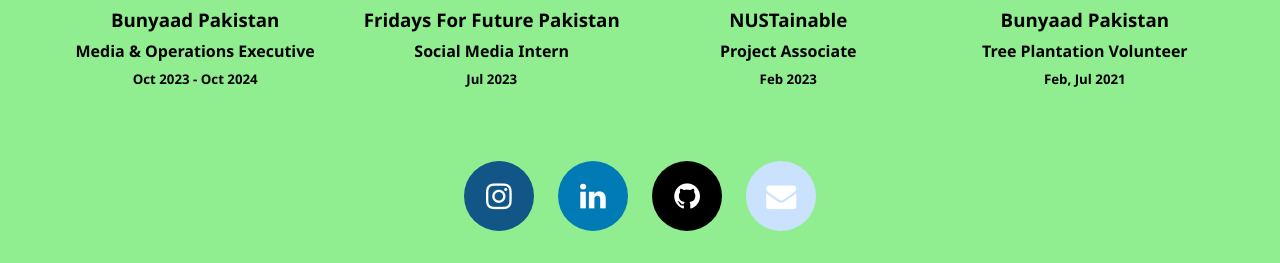
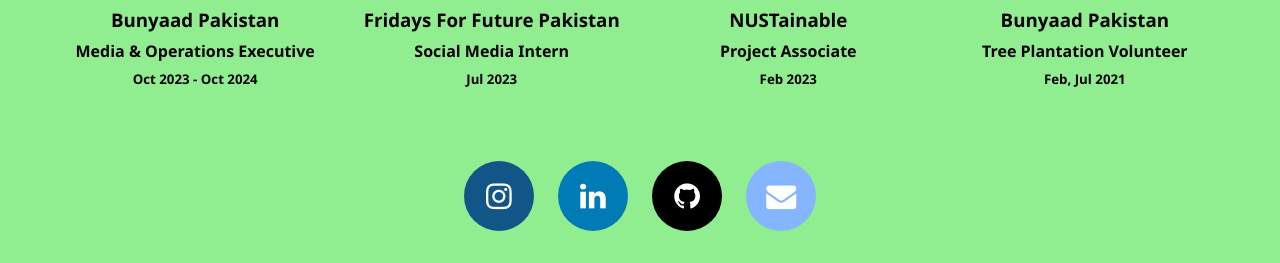
Before and after one commit to saadahmed1084/saadahmed1084.github.io, a plain HTML site: page index.html in a window 1280 px wide. Shown: the part 1996-2259 px from the top of the page. Drawn offline with Linux system fonts and the light colour scheme.

Commit message:
Update style.css
darkened email icon color

```diff
--- a/style.css
+++ b/style.css
@@ -73,6 +73,8 @@
 .closebtn:hover {
   color: black;
 }
+
+/* body */
 
 body {
   background-color: #90EE90;
@@ -214,6 +216,6 @@ h5 {
 }
 
 .fa-envelope {
-  background: #CBE2FF;
+  background: #85b5ff;
   color: white;
 }
```
